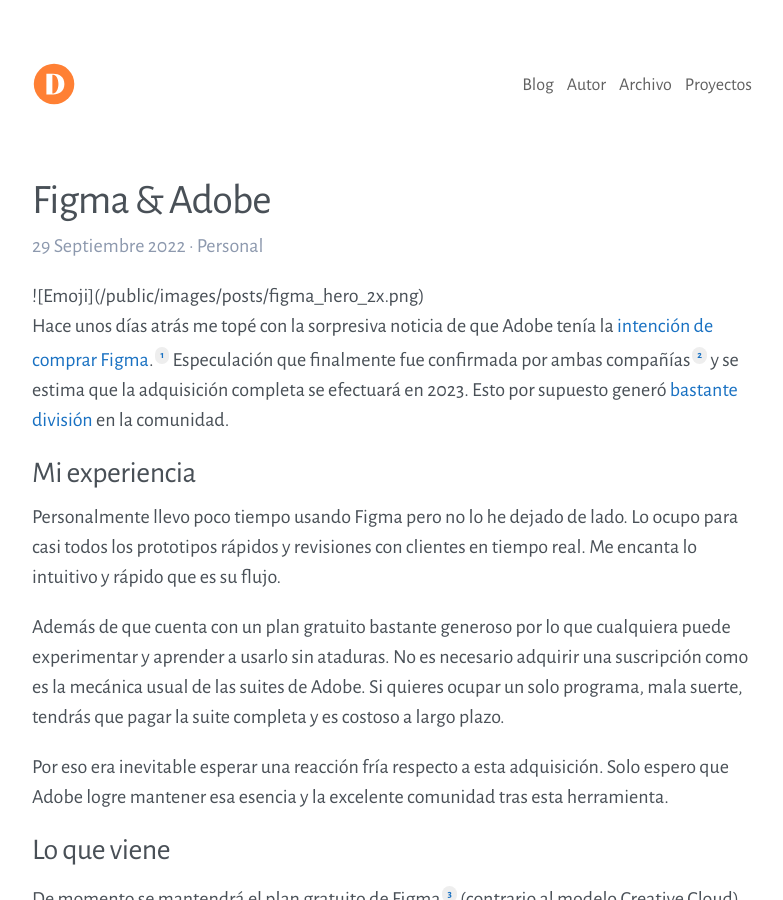
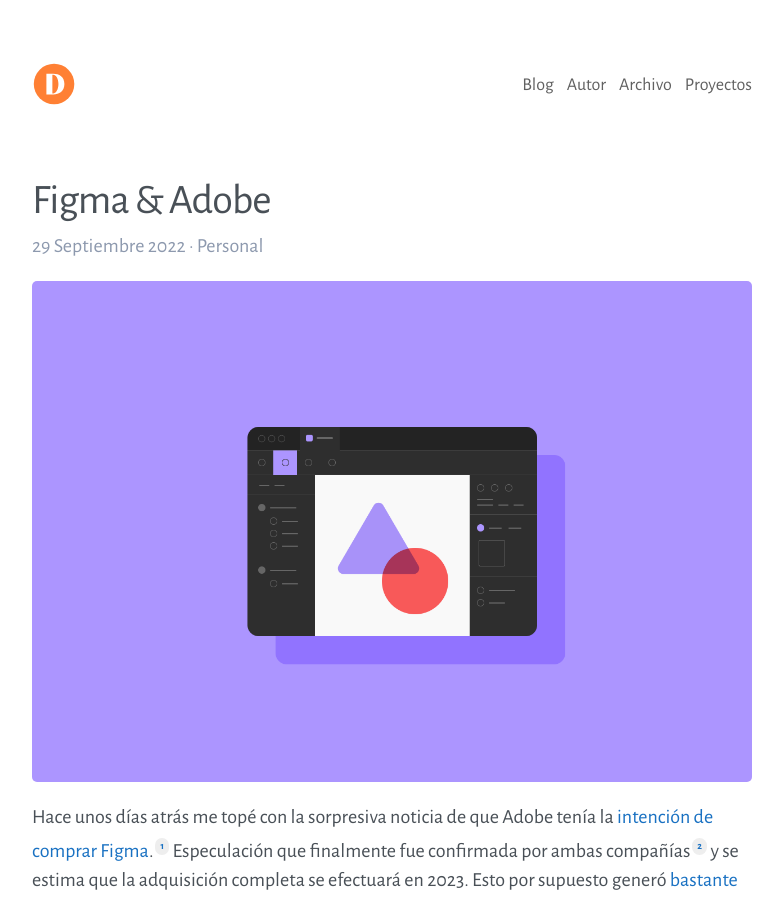
Before and after one commit to darriagada/darriagada.github.io, a Jekyll site: the page built from _posts/2022-09-29-figma.md, in a window 1280 px wide and 900 px high. Shown: the whole window, without its empty margins (248-1031 px from the left). Built offline with Jekyll 4.4.1, drawn with Linux system fonts in a browser that asks for light colours; comment, search, counter and statistics services are not loaded.

Commit message:
Update 2022-09-29-figma.md

```diff
--- a/_posts/2022-09-29-figma.md
+++ b/_posts/2022-09-29-figma.md
@@ -3,7 +3,7 @@
 title: Figma & Adobe
 tags: Personal
 ---
-<div>![Emoji](/public/images/posts/figma_hero_2x.png)</div>
+![Emoji](/public/images/posts/figma_hero_2x.png)
 
 Hace unos días atrás me topé con la sorpresiva noticia de que Adobe tenía la [intención de comprar Figma](https://news.adobe.com/news/news-details/2022/Adobe-to-Acquire-Figma/default.aspx).[^1] Especulación que finalmente fue confirmada por ambas compañías[^2] y se estima que la adquisición completa se efectuará en 2023. Esto por supuesto generó [bastante división](https://prototypr.io/post/adobe-figma-meme) en la comunidad.
 
```
